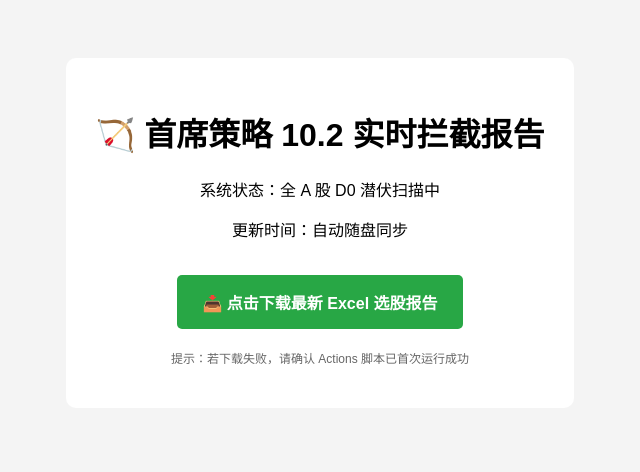
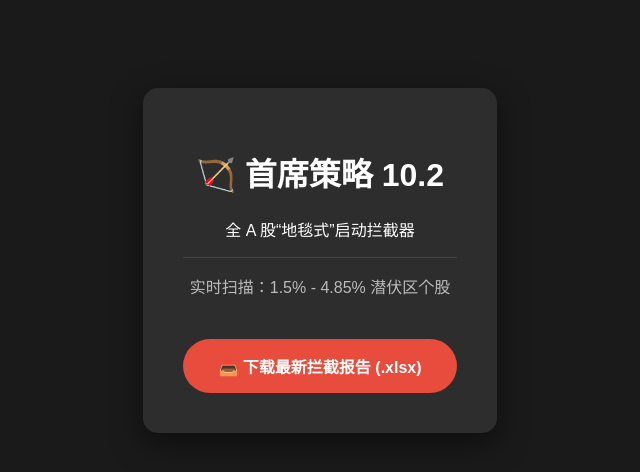
Before and after one commit to jimchen80/A-Stock-Robot, a plain HTML site: page index.html in a window 1280 px wide. Shown: the whole page, without its empty margins (320-960 px from the left). Drawn offline with Linux system fonts and the light colour scheme.

Commit message:
Update index.html

```diff
--- a/index.html
+++ b/index.html
@@ -4,19 +4,19 @@
     <meta charset="UTF-8">
     <title>首席策略 10.2 拦截终端</title>
     <style>
-        body { font-family: sans-serif; text-align: center; padding-top: 50px; background: #f4f4f4; }
-        .box { background: white; display: inline-block; padding: 30px; border-radius: 10px; shadow: 0 2px 10px rgba(0,0,0,0.1); }
-        .btn { display: inline-block; padding: 15px 25px; background: #28a745; color: white; text-decoration: none; border-radius: 5px; font-weight: bold; }
+        body { font-family: 'PingFang SC','Microsoft YaHei',sans-serif; text-align: center; background: #1a1a1a; color: #fff; padding-top: 10vh; }
+        .card { background: #2d2d2d; display: inline-block; padding: 40px; border-radius: 15px; box-shadow: 0 10px 30px rgba(0,0,0,0.5); }
+        .btn { display: inline-block; margin-top: 25px; padding: 15px 35px; background: #e74c3c; color: white; text-decoration: none; border-radius: 30px; font-weight: bold; transition: 0.3s; }
+        .btn:hover { background: #c0392b; transform: scale(1.05); }
     </style>
 </head>
 <body>
-    <div class="box">
-        <h1>🏹 首席策略 10.2 实时拦截报告</h1>
-        <p>系统状态：全 A 股 D0 潜伏扫描中</p>
-        <p>更新时间：自动随盘同步</p>
-        <br>
-        <a href="index.xlsx" class="btn">📥 点击下载最新 Excel 选股报告</a>
-        <p style="color: #666; font-size: 12px; margin-top: 20px;">提示：若下载失败，请确认 Actions 脚本已首次运行成功</p>
+    <div class="card">
+        <h1>🏹 首席策略 10.2</h1>
+        <p>全 A 股“地毯式”启动拦截器</p>
+        <hr style="border:0; border-top:1px solid #444;">
+        <p style="color: #bbb;">实时扫描：1.5% - 4.85% 潜伏区个股</p>
+        <a href="index.xlsx" class="btn">📥 下载最新拦截报告 (.xlsx)</a>
     </div>
 </body>
 </html>
```
